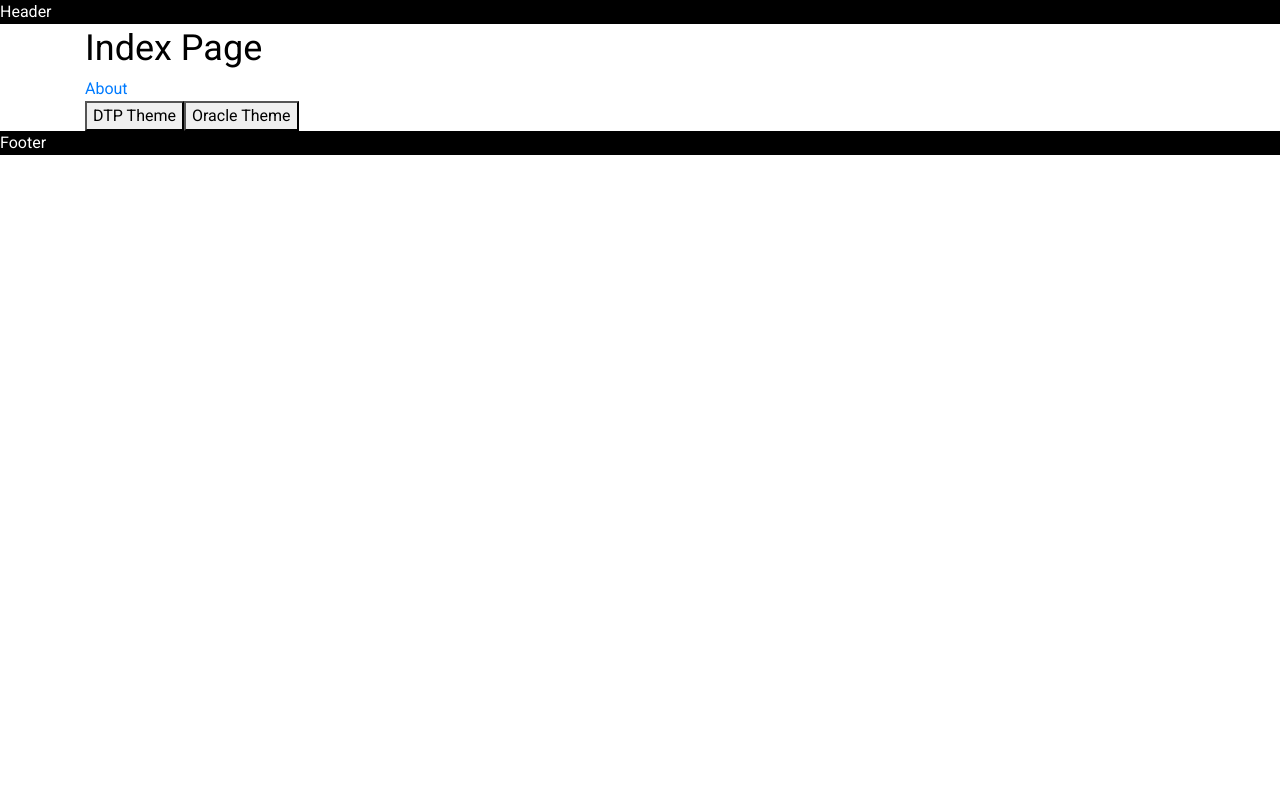
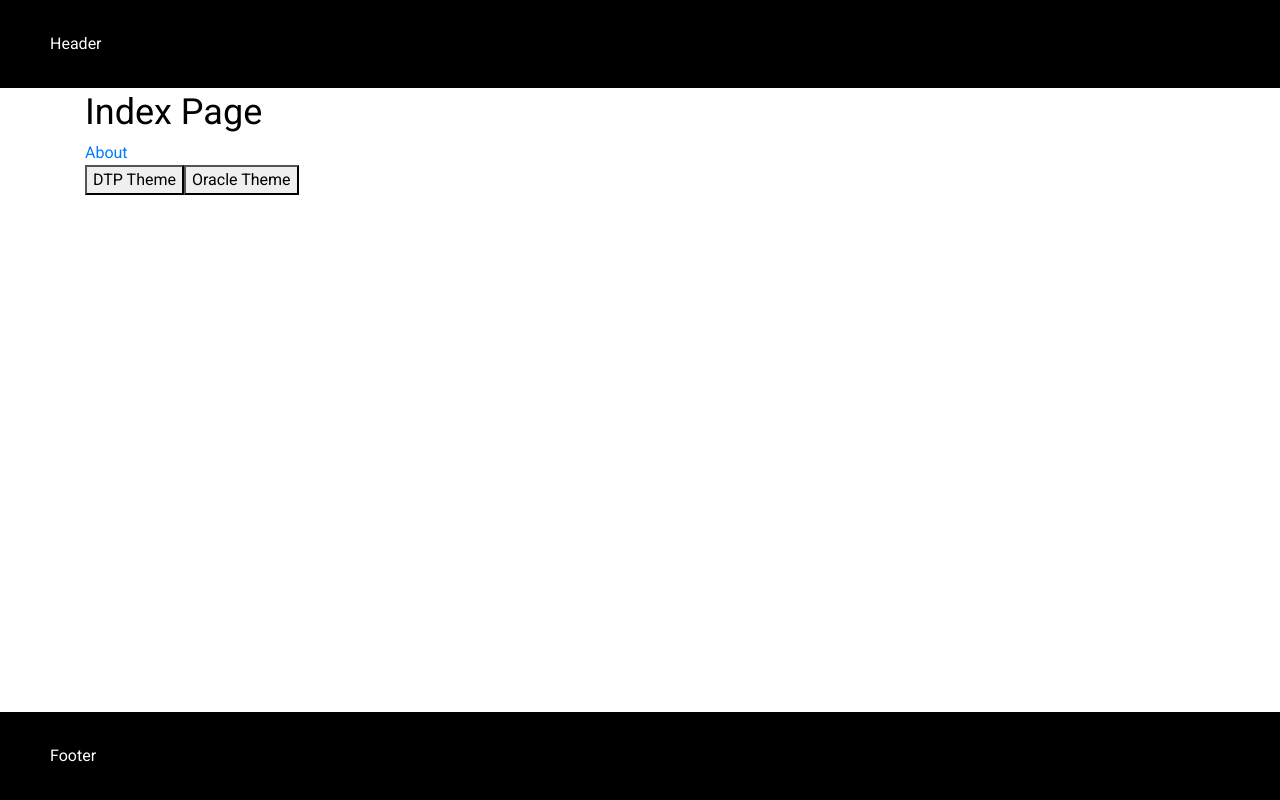
Before and after one commit to GrayStar/react-ts-boilerplate, a React (Create React App) app: page / in a window 1280 px wide. Built offline with nearby package versions, Linux system fonts and the light colour scheme.

Commit message:
sticky footer

```diff
--- a/src/components/footer.tsx
+++ b/src/components/footer.tsx
@@ -1,18 +1,48 @@
-import React, { FC } from 'react';
+import React, { FC, useRef, useEffect, useCallback } from 'react';
 import { createUseStyles } from 'react-jss';
 import { ThemeConfig } from '@/contexts/theme-context';
 
 const useFooterStyles = createUseStyles((theme: ThemeConfig) => ({
 	footer: {
+		left: 0,
+		bottom: 0,
+		width: '100%',
 		color: 'white',
+		padding: '32px 50px',
+		position: 'absolute',
 		backgroundColor: `${theme.primary}`,
 	},
 }));
 
 const Footer: FC = () => {
 	const classes = useFooterStyles();
+	const footer = useRef<HTMLElement | null>(null);
 
-	return <footer className={classes.footer}>Footer</footer>;
+	const handleWindowResize = useCallback(() => {
+		setBodyPadding();
+	}, []);
+
+	useEffect(() => {
+		setBodyPadding();
+		window.addEventListener('resize', handleWindowResize);
+
+		return () => {
+			window.removeEventListener('resize', handleWindowResize);
+		};
+	}, [handleWindowResize]);
+
+	function setBodyPadding() {
+		if (!footer.current) return;
+
+		const footerHeight = footer.current.clientHeight;
+		document.body.style.paddingBottom = `${footerHeight}px`;
+	}
+
+	return (
+		<footer ref={footer} className={classes.footer}>
+			Footer
+		</footer>
+	);
 };
 
 export default Footer;
--- a/src/components/header.tsx
+++ b/src/components/header.tsx
@@ -5,6 +5,7 @@ import { ThemeConfig } from '@/contexts/theme-context';
 const useHeaderStyles = createUseStyles((theme: ThemeConfig) => ({
 	header: {
 		color: 'white',
+		padding: '32px 50px',
 		backgroundColor: `${theme.primary}`,
 	},
 }));
```
